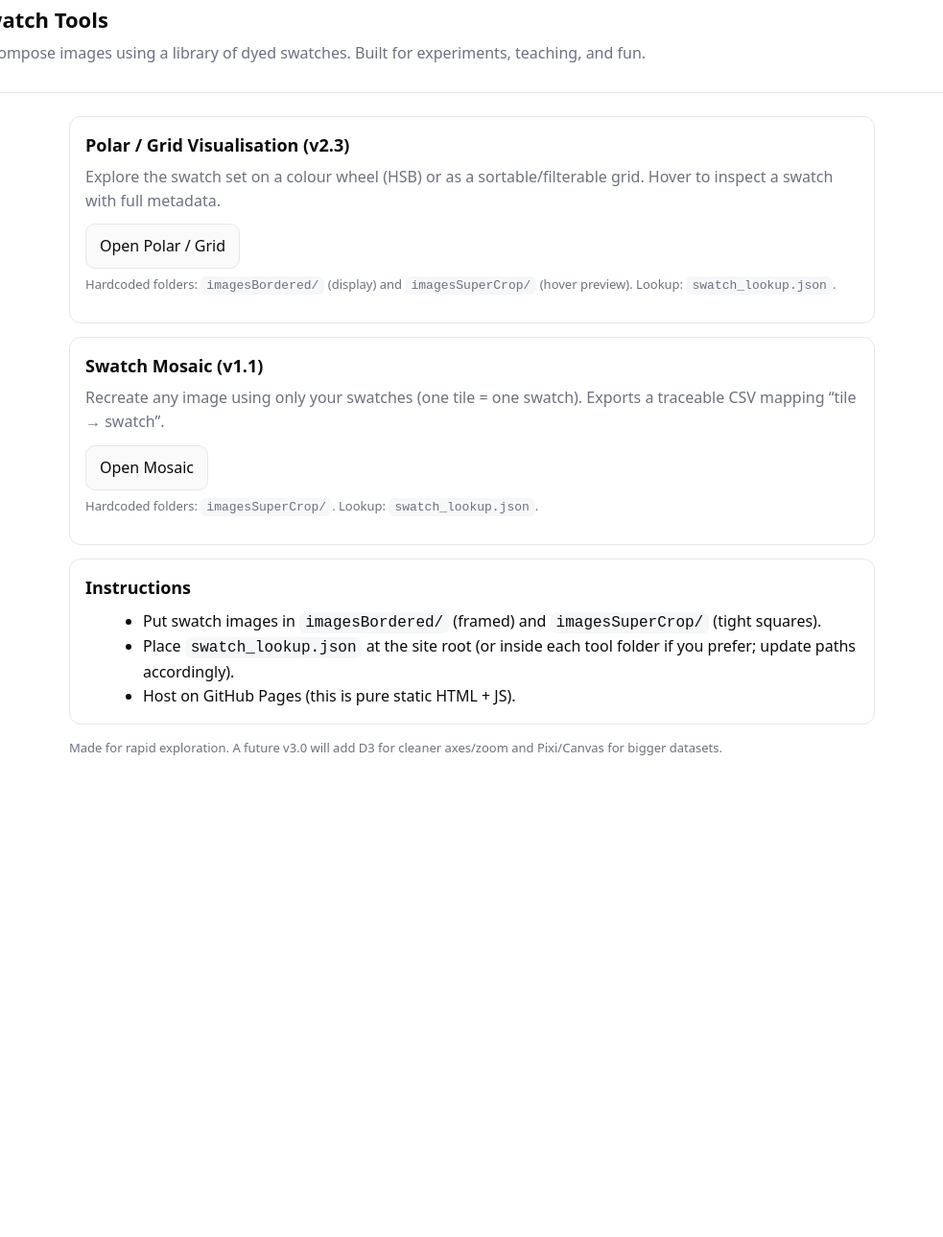
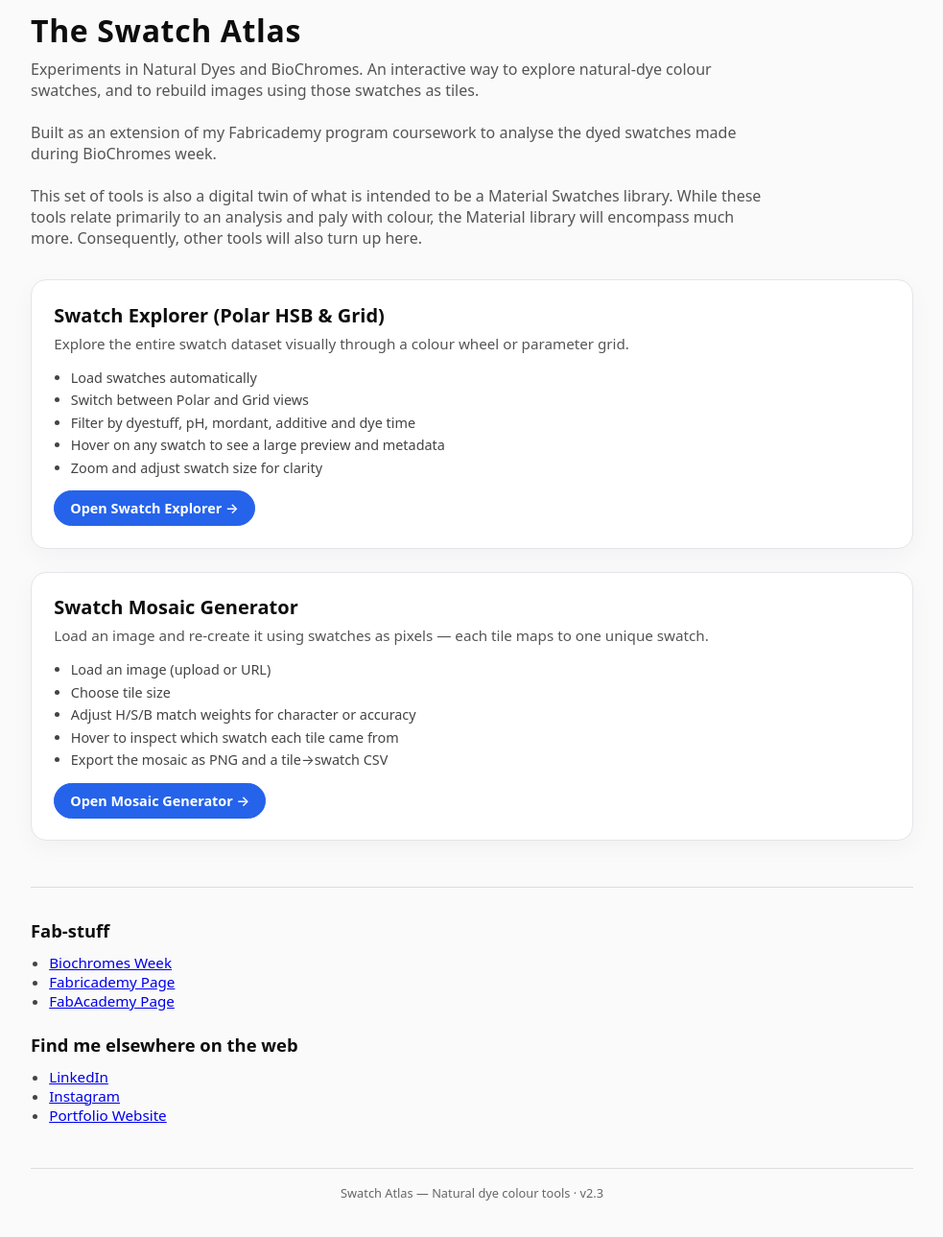
Before and after one commit to jesmehta/swatchFields, a plain HTML site: page index.html in a window 1280 px wide. Shown: the part 25-1314 px from the top of the page at 96% size, without its empty margins (148-1131 px from the left). Before the commit the page ends 838 px from the top, so only its background shows below. Drawn offline with Linux system fonts and the light colour scheme.

Commit message:
landing page updates

```diff
--- a/index.html
+++ b/index.html
@@ -1,56 +1,166 @@
-<!doctype html>
+<!DOCTYPE html>
 <html lang="en">
 <head>
-  <meta charset="utf-8" />
-  <title>Dyestuff Swatch Tools</title>
-  <meta name="viewport" content="width=device-width,initial-scale=1" />
+  <meta charset="UTF-8" />
+  <title>Swatch Atlas</title>
+  <meta name="viewport" content="width=device-width, initial-scale=1" />
   <style>
-    :root { --ink:#0b0b0c; --muted:#6b7280; --line:#e5e7eb; --bg:#fff; }
-    *{box-sizing:border-box}
-    body{margin:0;font:16px/1.55 system-ui,Segoe UI,Roboto,Helvetica,Arial,sans-serif;background:var(--bg);color:var(--ink)}
-    header{padding:28px 20px;border-bottom:1px solid var(--line)}
-    header h1{margin:0 0 6px 0;font-size:22px}
-    header p{margin:0;color:var(--muted)}
-    main{max-width:880px;margin:24px auto;padding:0 20px}
-    .card{border:1px solid var(--line);border-radius:12px;padding:16px;margin-bottom:14px}
-    .card h2{margin:0 0 6px 0;font-size:18px}
-    .card p{margin:6px 0 12px 0;color:var(--muted)}
-    a.button{display:inline-block;padding:10px 14px;border:1px solid var(--line);border-radius:10px;text-decoration:none;color:var(--ink);background:#fafafa}
-    .small{color:var(--muted);font-size:13px}
-    ul{margin:8px 0 0 20px}
-    code{background:#f6f7f9;padding:2px 6px;border-radius:6px}
+    body {
+      margin: 0;
+      font-family: system-ui, -apple-system, BlinkMacSystemFont, "Segoe UI",
+        sans-serif;
+      background: #fafafa;
+      color: #0d0d0d;
+    }
+    .page {
+      max-width: 920px;
+      margin: 0 auto;
+      padding: 2.2rem 1.3rem 3rem;
+    }
+    header h1 {
+      margin: 0 0 0.5rem;
+      font-size: 2rem;
+      letter-spacing: 0.02em;
+    }
+    header p {
+      margin: 0;
+      max-width: 48rem;
+      color: #555;
+      font-size: 1rem;
+    }
+    .tools {
+      margin-top: 2rem;
+      display: grid;
+      gap: 1.5rem;
+    }
+    .card {
+      background: #fff;
+      border-radius: 1rem;
+      border: 1px solid #e2e5ea;
+      padding: 1.4rem 1.45rem;
+      box-shadow: 0 8px 24px rgba(0, 0, 0, 0.035);
+    }
+    .card h2 {
+      margin: 0 0 0.4rem;
+      font-size: 1.25rem;
+    }
+    .card p {
+      color: #555;
+      margin: 0.2rem 0 1rem;
+      font-size: 0.95rem;
+    }
+    .btn {
+      display: inline-flex;
+      padding: 0.5rem 1rem;
+      border-radius: 999px;
+      background: #2563eb;
+      border: 1px solid #2563eb;
+      color: #fff;
+      font-size: 0.9rem;
+      font-weight: 600;
+      text-decoration: none;
+      margin-top: 0.3rem;
+    }
+    .btn:hover { filter: brightness(1.06); }
+    ul.points {
+      margin: 0.6rem 0 0.6rem 1.1rem;
+      padding: 0;
+      color: #444;
+      font-size: 0.9rem;
+    }
+    ul.points li { margin-bottom: 0.28rem; }
+    footer {
+      margin-top: 2.8rem;
+      padding-top: 1rem;
+      font-size: 0.8rem;
+      color: #666;
+      border-top: 1px solid #ddd;
+      text-align: center;
+    }
   </style>
 </head>
 <body>
+  <div class="page">
     <header>
-    <h1>Dyestuff Swatch Tools</h1>
-    <p>Visualise and recompose images using a library of dyed swatches. Built for experiments, teaching, and fun.</p>
+      <h1>The Swatch Atlas</h1>
+      <p>
+        Experiments in Natural Dyes and BioChromes.
+        An interactive way to explore natural-dye colour swatches, and to rebuild images using those swatches as tiles.
+      </p>
+    </br>
+      <p>
+        Built as an extension of my Fabricademy program coursework to analyse the dyed swatches made during BioChromes week.
+      </p>
+    </br>
+      <p>
+        This set of tools is also a digital twin of what is intended to be a Material Swatches library. While these tools relate primarily to an analysis and paly with colour, the Material library will encompass much more. Consequently, other tools will also turn up here.
+      </p>
+
     </header>
-  <main>
+
+    <div class="tools">
+
+      <!-- Swatch Explorer -->
       <div class="card">
-      <h2>Polar / Grid Visualisation (v2.3)</h2>
-      <p>Explore the swatch set on a colour wheel (HSB) or as a sortable/filterable grid. Hover to inspect a swatch with full metadata.</p>
-      <a class="button" href="polar-grid/">Open Polar / Grid</a>
-      <p class="small">Hardcoded folders: <code>imagesBordered/</code> (display) and <code>imagesSuperCrop/</code> (hover preview). Lookup: <code>swatch_lookup.json</code>.</p>
+        <h2>Swatch Explorer (Polar HSB & Grid)</h2>
+        <p>
+          Explore the entire swatch dataset visually through a colour wheel or parameter grid.
+        </p>
+
+        <ul class="points">
+          <li>Load swatches automatically</li>
+          <li>Switch between Polar and Grid views</li>
+          <li>Filter by dyestuff, pH, mordant, additive and dye time</li>
+          <li>Hover on any swatch to see a large preview and metadata</li>
+          <li>Zoom and adjust swatch size for clarity</li>
+        </ul>
+
+        <a class="btn" href="polar-grid/index.html">Open Swatch Explorer →</a>
       </div>
 
+      <!-- Mosaic -->
       <div class="card">
-      <h2>Swatch Mosaic (v1.1)</h2>
-      <p>Recreate any image using only your swatches (one tile = one swatch). Exports a traceable CSV mapping “tile → swatch”.</p>
-      <a class="button" href="mosaic/">Open Mosaic</a>
-      <p class="small">Hardcoded folders: <code>imagesSuperCrop/</code>. Lookup: <code>swatch_lookup.json</code>.</p>
+        <h2>Swatch Mosaic Generator</h2>
+        <p>
+          Load an image and re-create it using swatches as pixels — each tile maps to one unique swatch.
+        </p>
+
+        <ul class="points">
+          <li>Load an image (upload or URL)</li>
+          <li>Choose tile size</li>
+          <li>Adjust H/S/B match weights for character or accuracy</li>
+          <li>Hover to inspect which swatch each tile came from</li>
+          <li>Export the mosaic as PNG and a tile→swatch CSV</li>
+        </ul>
+
+        <a class="btn" href="mosaic/index.html">Open Mosaic Generator →</a>
       </div>
 
-    <div class="card">
-      <h2>Instructions</h2>
-      <ul>
-        <li>Put swatch images in <code>imagesBordered/</code> (framed) and <code>imagesSuperCrop/</code> (tight squares).</li>
-        <li>Place <code>swatch_lookup.json</code> at the site root (or inside each tool folder if you prefer; update paths accordingly).</li>
-        <li>Host on GitHub Pages (this is pure static HTML + JS).</li>
-      </ul>
     </div>
 
-    <p class="small">Made for rapid exploration. A future v3.0 will add D3 for cleaner axes/zoom and Pixi/Canvas for bigger datasets.</p>
-  </main>
+    <hr style="margin:3rem 0 2rem; border:0; border-top:1px solid #ddd;" />
+
+<section>
+  <h2 style="font-size:1.15rem; margin:0 0 0.7rem;">Fab-stuff</h2>
+  <ul style="margin:0.4rem 0 1.4rem 1.2rem; padding:0; font-size:0.95rem; color:#444;">
+    <li><a href="YOUR_BIOCHROMES_LINK_HERE" target="_blank">Biochromes Week</a></li>
+    <li><a href="YOUR_FABRICACADEMY_LINK_HERE" target="_blank">Fabricademy Page</a></li>
+    <li><a href="YOUR_FABACADEMY_LINK_HERE" target="_blank">FabAcademy Page</a></li>
+  </ul>
+</section>
+
+<section>
+  <h2 style="font-size:1.15rem; margin:0 0 0.7rem;">Find me elsewhere on the web</h2>
+  <ul style="margin:0.4rem 0 1.2rem 1.2rem; padding:0; font-size:0.95rem; color:#444;">
+    <li><a href="YOUR_LINKEDIN_URL_HERE" target="_blank">LinkedIn</a></li>
+    <li><a href="YOUR_INSTAGRAM_URL_HERE" target="_blank">Instagram</a></li>
+    <li><a href="YOUR_PORTFOLIO_URL_HERE" target="_blank">Portfolio Website</a></li>
+  </ul>
+</section>
+
+    <footer>
+      Swatch Atlas — Natural dye colour tools · v2.3
+    </footer>
+  </div>
 </body>
 </html>
```
Lines whose indentation alone changed are shown as unchanged.
